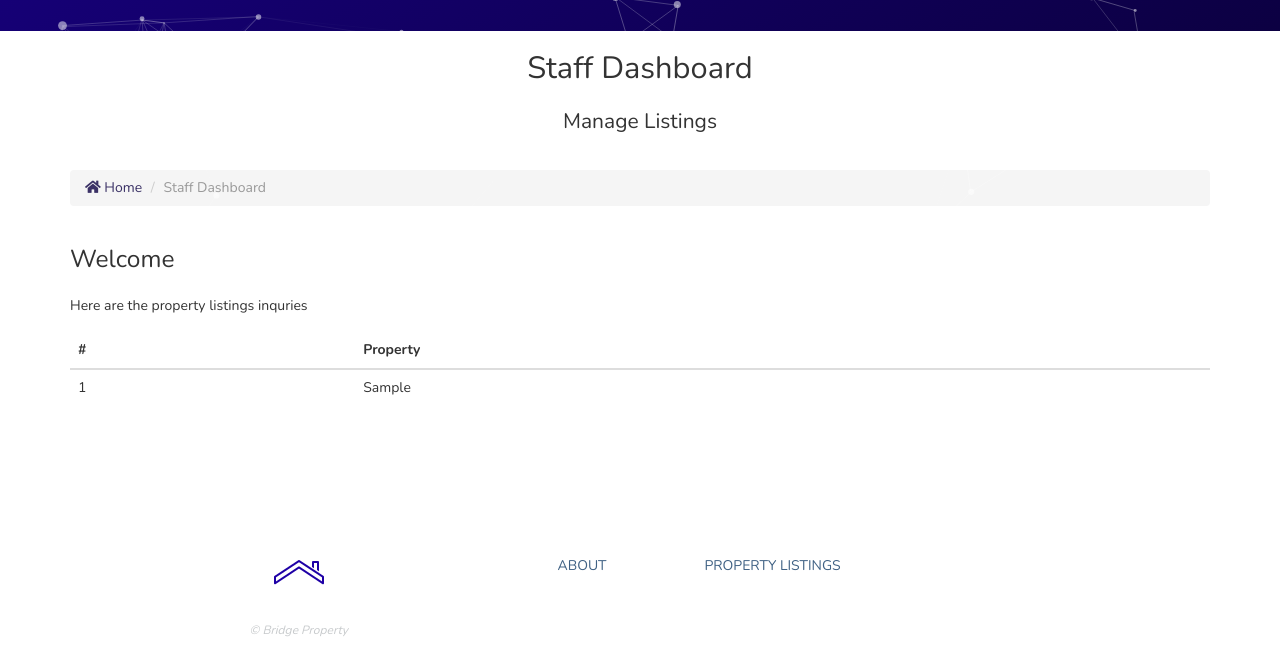
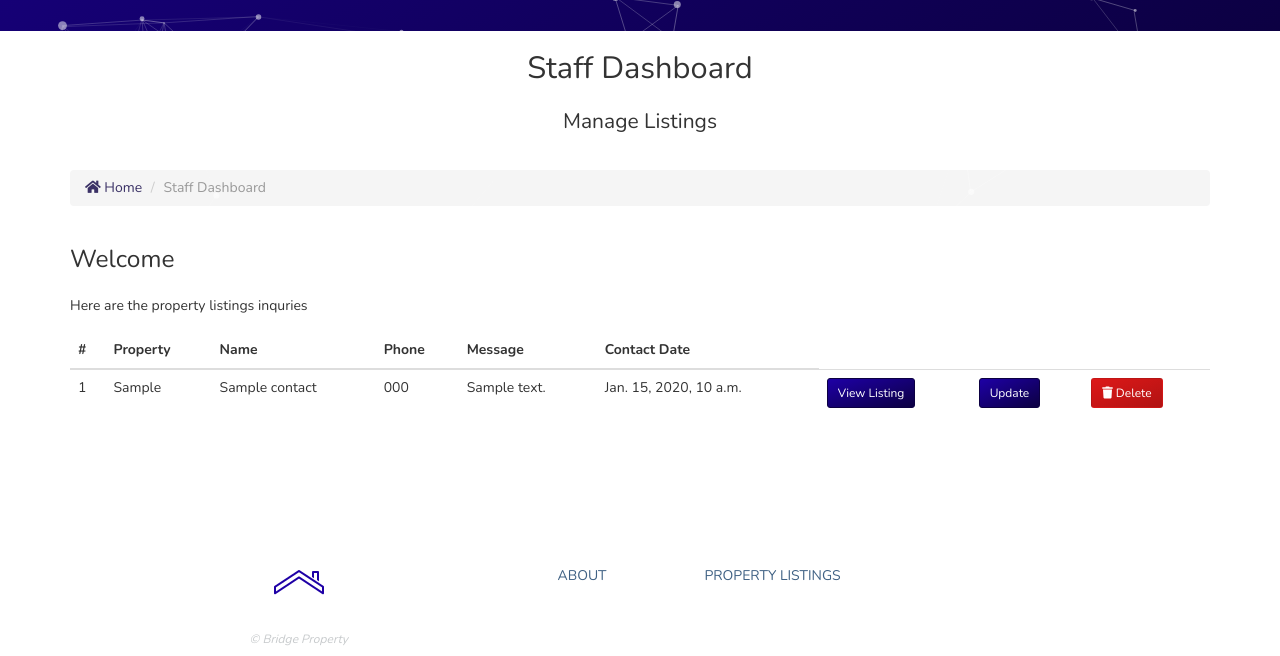
Before and after one commit to FintanMi/bridge-property-estate-agents, a Django app: template templates/account/staffdashboard.html in a window 1280 px wide. Shown: the part 769-1425 px from the top of the page. Run offline with Django 3.2, Linux system fonts and the light colour scheme; the template is opened without the code that fills it: values that come from a table or form of the project are taken from there, others are empty; tables that the repository leaves empty hold one stand-in row (values such as "Sample post"); parts of the project's set-up code (start-up, migrations or seed data) failed here and were passed over; some libraries are stand-ins or nearby versions.

Commit message:
Staff dashboard contains queries from users

```diff
--- a/account/views.py
+++ b/account/views.py
@@ -82,8 +82,7 @@ def dashboard(request):
 @login_required(login_url='login')
 @staff_only
 def staffdashboard(request):
-    staff_contact = Contact.objects.order_by(
-        '-contact_date').filter(user_id=request.user.id)
+    staff_contact = Contact.objects.all().order_by('-contact_date')
     context = {
         'staff_contact': staff_contact
     }
--- a/templates/account/staffdashboard.html
+++ b/templates/account/staffdashboard.html
@@ -37,6 +37,10 @@
                         <tr>
                             <th scope="col">#</th>
                             <th scope="col">Property</th>
+                            <th scope="col">Name</th>
+                            <th scope="col">Phone</th>
+                            <th scope="col">Message</th>
+                            <th scope="col">Contact Date</th>
                         </tr>
                     </thead>
                     <tbody>
@@ -44,6 +48,20 @@
                         <tr>
                             <td>{{ staff.id }}</td>
                             <td>{{ staff.listing }}</td>
+                            <td>{{ staff.name }}</td>
+                            <td>{{ staff.phone }}</td>
+                            <td>{{ staff.message }}</td>
+                            <td>{{ staff.contact_date }}</td>
+                            <td>
+                                <a class="btn btn-sm index-btn" href="{% url 'listing' staff.listing_id %}">View Listing</a>
+                            </td>
+                            <td>
+                                <a class="btn btn-sm index-btn" href="#">Update</a>
+                            </td>
+                            <td>
+                                <a class="btn btn-sm btn-delete" href="{% url 'delete_button' staff.id %}"
+                                    onclick="return confirm('Are you sure you want to delete this listing?')"><i class="fa fa-trash"></i> Delete</a>
+                            </td>
                         </tr>
                         {% endfor %}
                     </tbody>
```
